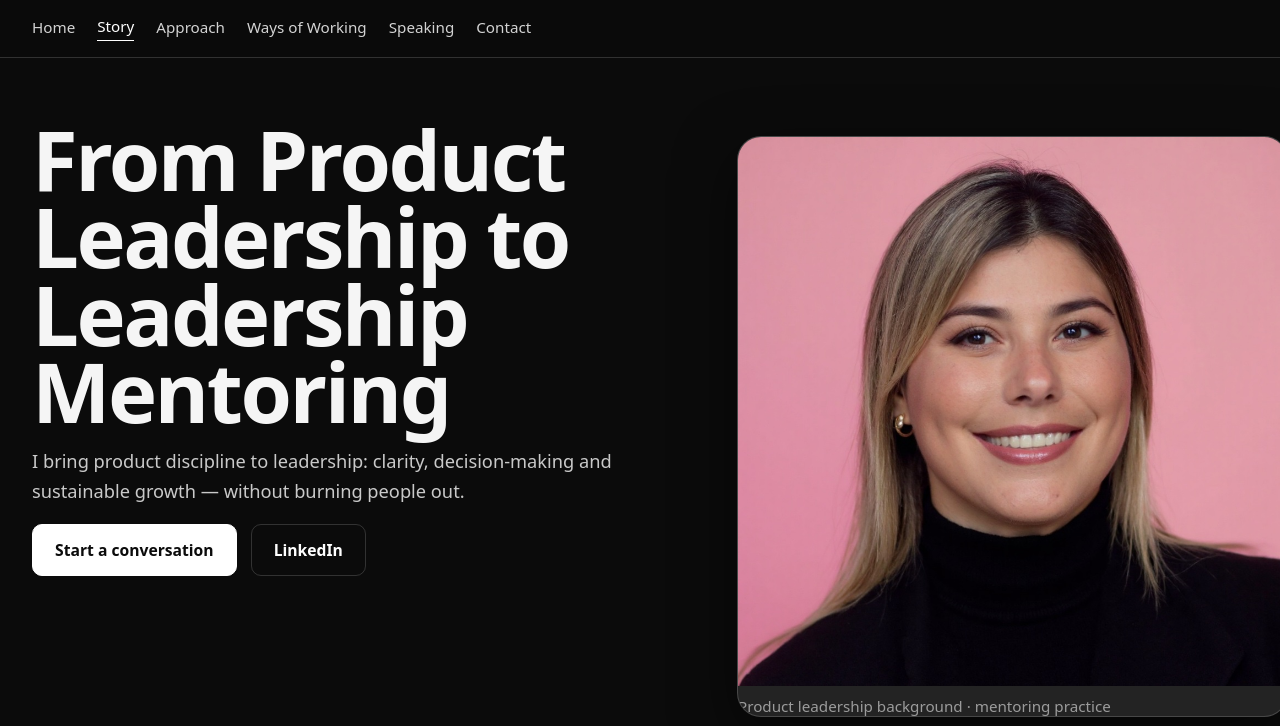
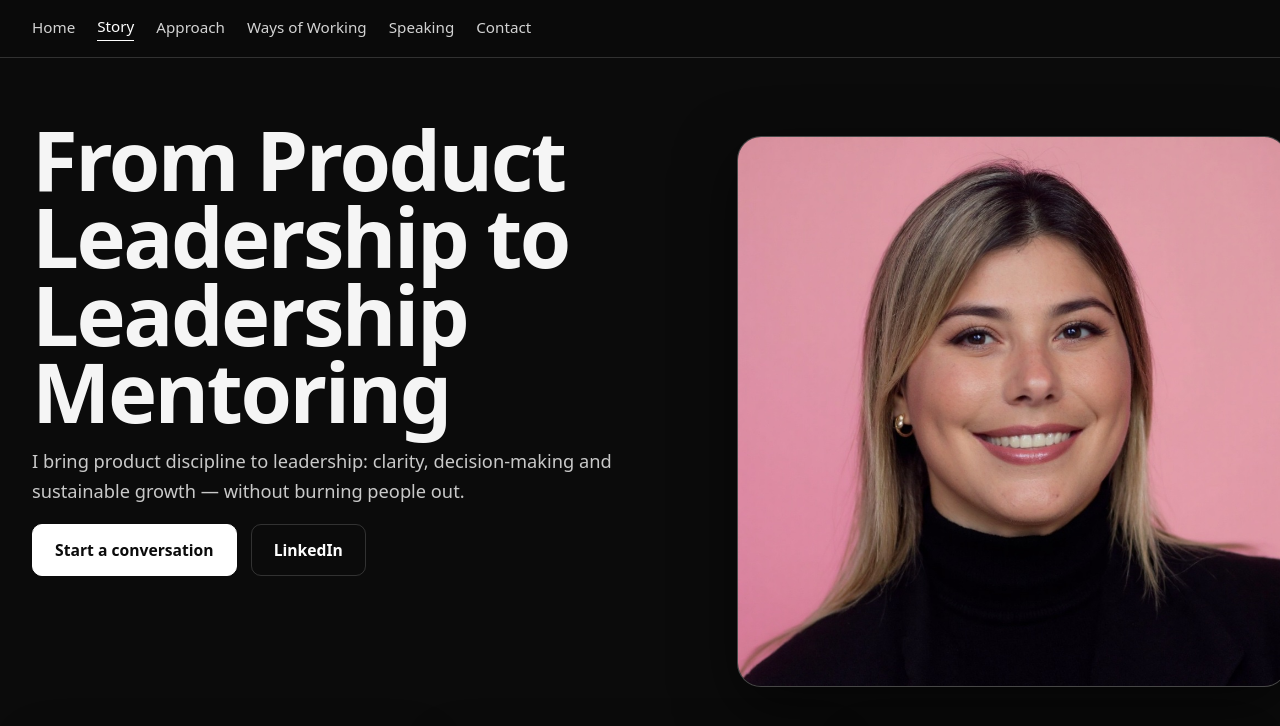
Before and after one commit to marionbelisarioserrano-wq/marionbelisarioserrano-wq.github.io, a plain HTML site: page story.html in a window 1280 px wide. Shown: the top 726 px of the page. Drawn offline with Linux system fonts and the light colour scheme.

Commit message:
Update story.html

```diff
--- a/story.html
+++ b/story.html
@@ -51,9 +51,6 @@
 
     <figure class="story-photo">
       <img src="PINK.JPG" alt="Product leadership background · mentoring practice">
-      <figcaption class="story-caption">
-        Product leadership background · mentoring practice
-      </figcaption>
     </figure>
 
   </section>
```
